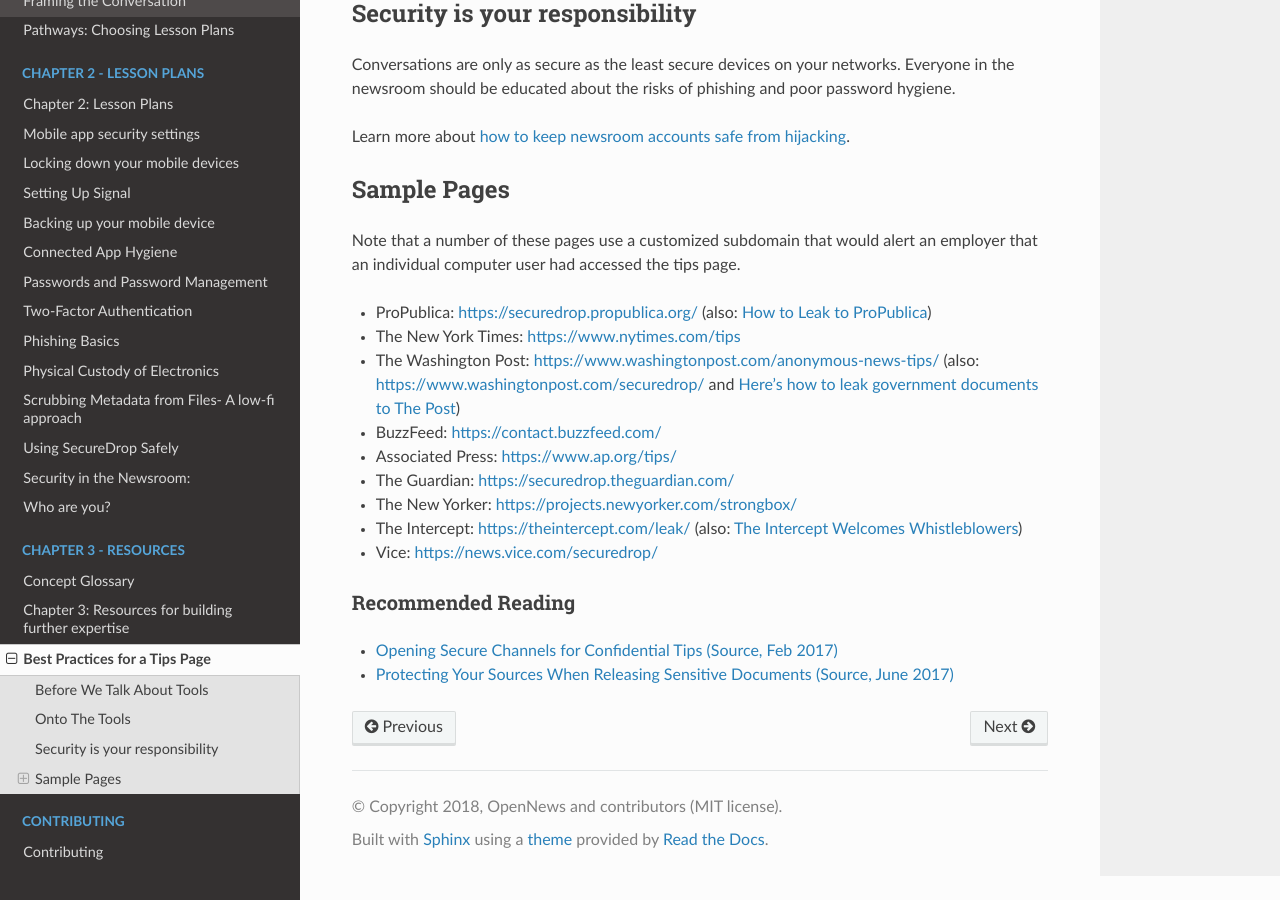
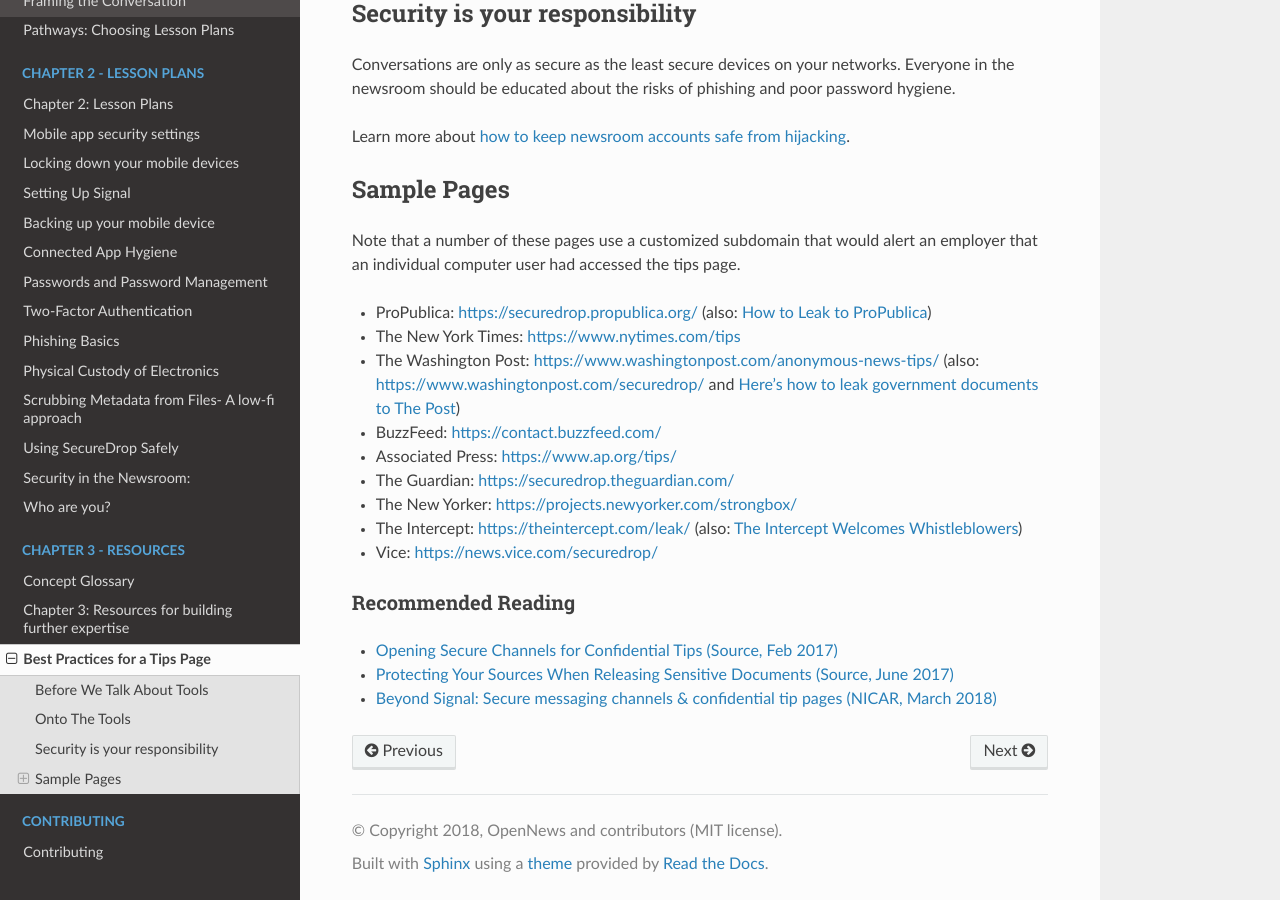
Before and after one commit to OpenNewsLabs/field-guide-security-training-newsroom, a Sphinx documentation site: the page built from docs/Chapter03-03-OrgBestPractices.md, in a window 1280 px wide and 900 px high, scrolled down 5280 px. Built offline with Sphinx 7.4.7 and the Read the Docs theme 2.0.0, drawn with Linux system fonts in a browser that asks for light colours.

Commit message:
Updating #53.

```diff
--- a/docs/Chapter03-03-OrgBestPractices.md
+++ b/docs/Chapter03-03-OrgBestPractices.md
@@ -131,3 +131,5 @@
 + [Opening Secure Channels for Confidential Tips (Source, Feb 2017)](https://source.opennews.org/articles/opening-secure-channels-confidential-tips/)
 
 +  [Protecting Your Sources When Releasing Sensitive Documents (Source, June 2017)](https://source.opennews.org/articles/how-protect-your-sources-when-releasing-sensitive-/)
+
++ [Beyond Signal: Secure messaging channels & confidential tip pages (NICAR, March 2018)](https://docs.google.com/presentation/d/1P9-C6TK2GfWZ0CPGkN7YmOeDqNtoktNd6ETueD7EohI/edit#slide=id.p)
```
